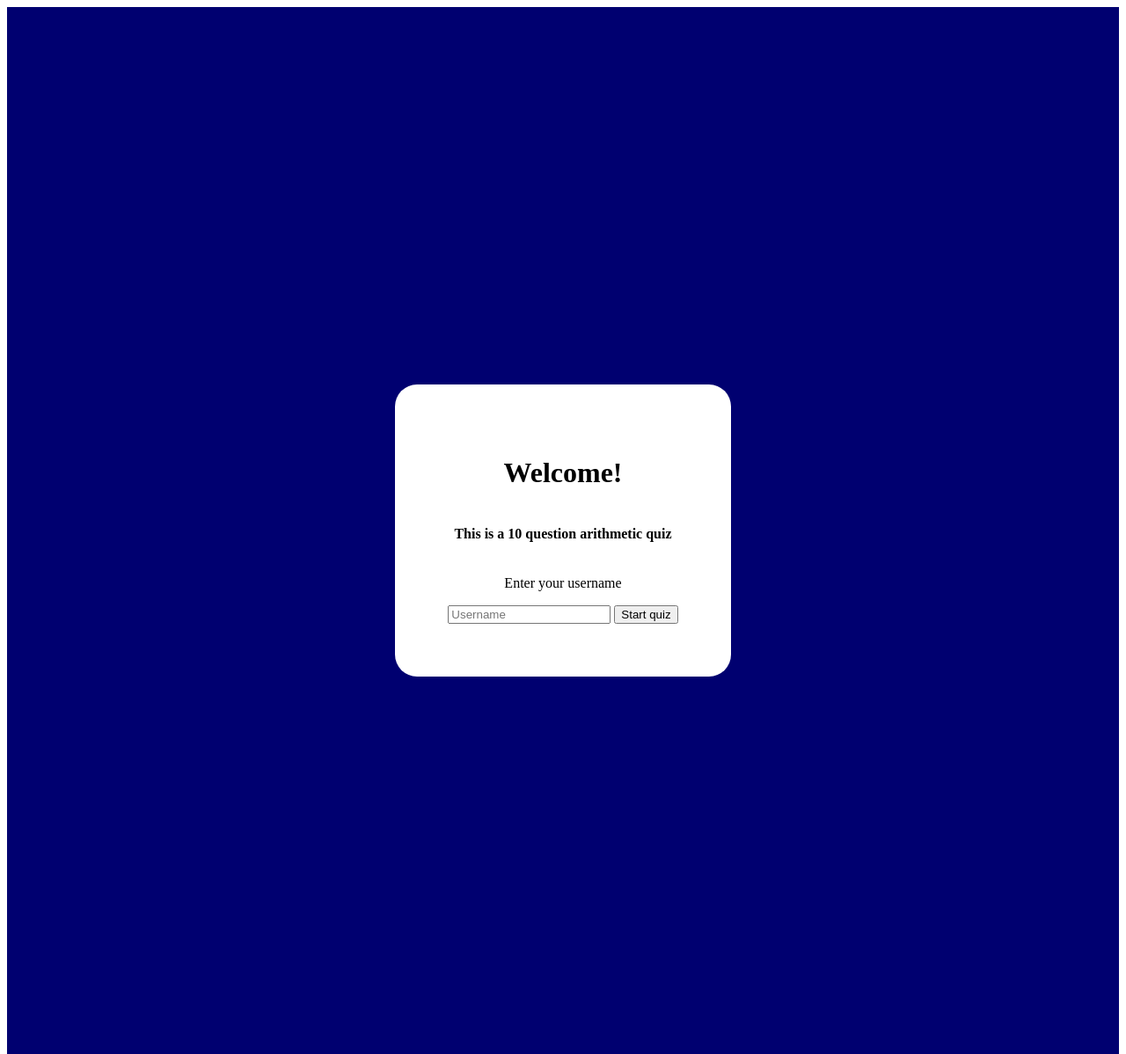
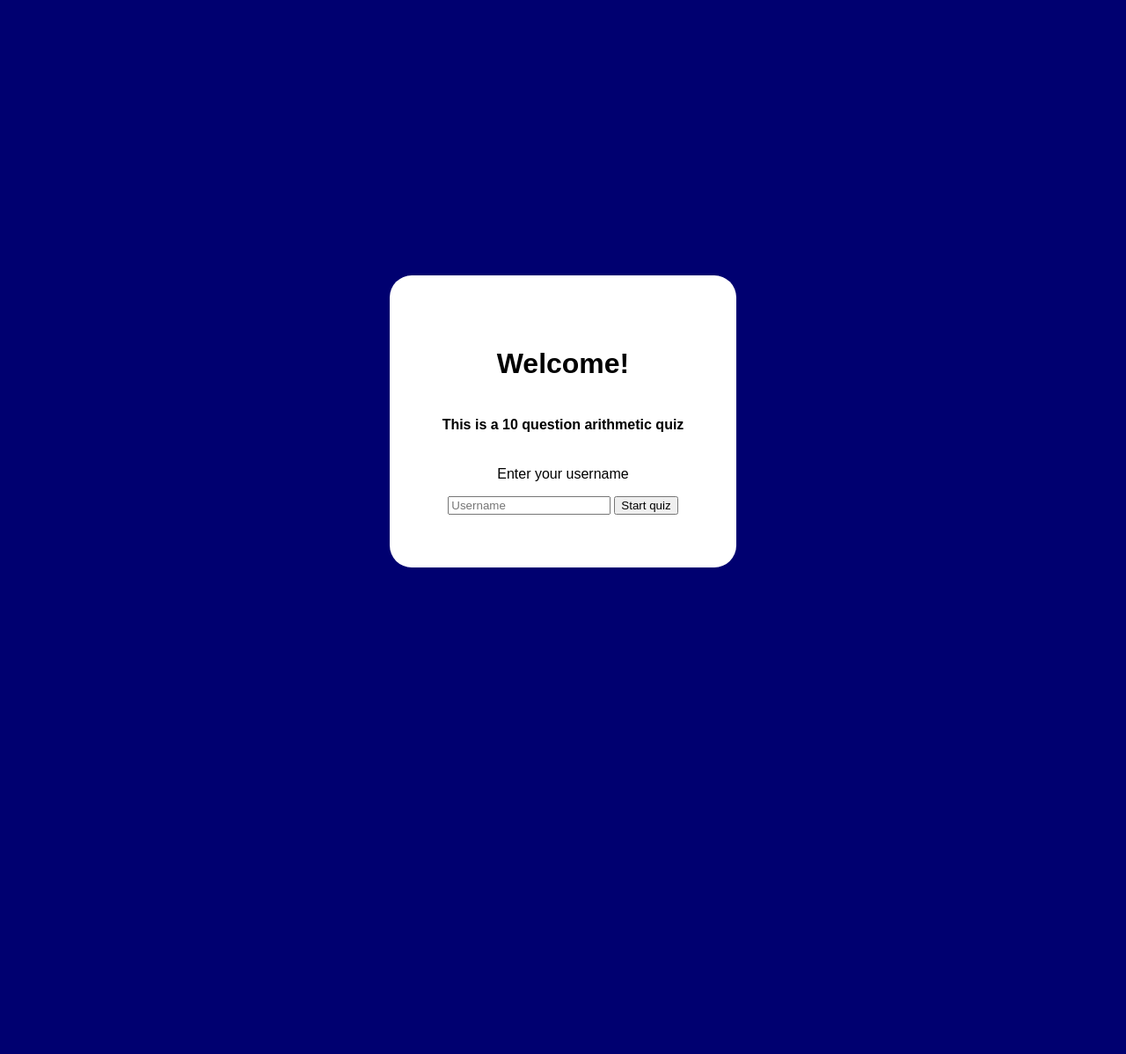
Before and after one commit to novaaaaaaaaaa/js-quiz, a Django app: page / in a window 1280 px wide. Shown: the whole page at 88% size. After the commit the page ends 645 px from the top, so only its background shows below. Run offline with Django 5.2, Linux system fonts and the light colour scheme.

Commit message:
font change, remove body margin

```diff
--- a/quiz/quiz_main/static/css/main_styles.css
+++ b/quiz/quiz_main/static/css/main_styles.css
@@ -1,6 +1,14 @@
+h1, h2, h3, h4, h5, h6, p, button {
+    font-family: Arial, Helvetica, sans-serif;
+}
+
 /* Set the height of the HTML element to 100% */
 html {
     height: 100%;
+}
+
+body {
+    margin: 0;
 }
 
 /* Define the main_container class */
@@ -8,7 +16,8 @@ html {
 /* Use flexbox to center the container both vertically and horizontally */
 display: flex;
 width: 100%; /* Take up the full width of the viewport */
-    height: 1190px; /* Set a fixed height */
+min-height: 958px;
+max-height: 1190px; /* Set a fixed height */
 justify-content: center; /* Center the container horizontally */
 align-items: center; /* Center the container vertically */
 background-color: #000070; /* Set the background color to a shade of blue */
```
Lines whose indentation alone changed are shown as unchanged.
